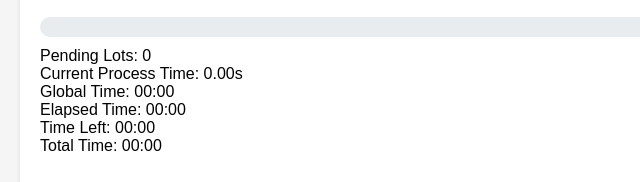
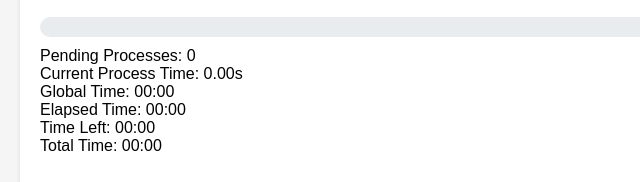
Before and after one commit to OliPalaze/PRC1, a website: page web-ui/index.html in a window 1280 px wide. Shown: the part 344-526 px from the top of the page, 0-640 px from the left. Drawn offline with Linux system fonts and the light colour scheme.

Commit message:
Minor Updated index.html

```diff
--- a/web-ui/index.html
+++ b/web-ui/index.html
@@ -58,7 +58,7 @@
 
             <div class="timers">
                 <div class="timer-group">
-                    <span>Pending Lots:</span>
+                    <span>Pending Processes:</span>
                     <span id="pending-lots">0</span>
                 </div>
                 <div class="timer-group">
```
